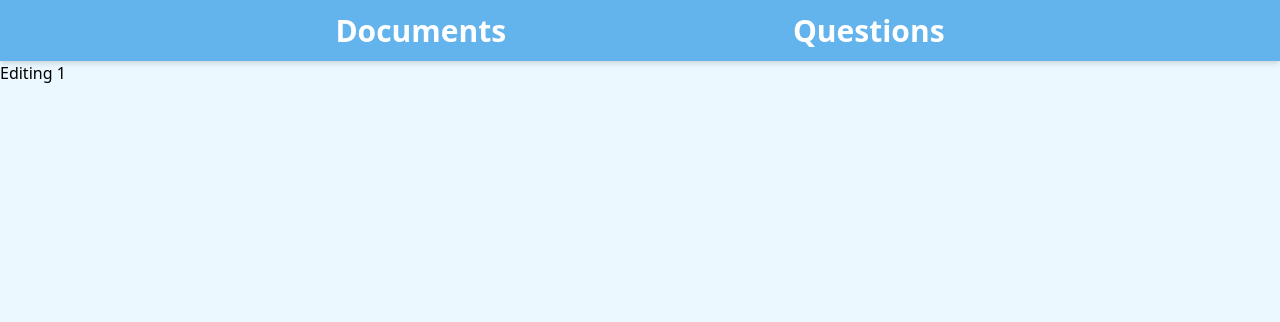
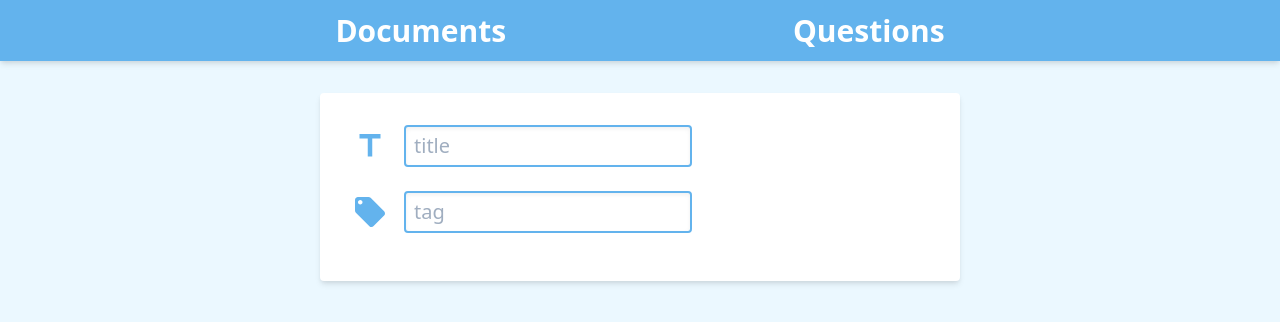
Before and after one commit to cronokirby/notatio, a Next.js app: page /edit/1 in a window 1280 px wide. Shown: the top 322 px of the page. Built offline with nearby package versions, Linux system fonts and the light colour scheme.

Commit message:
Add basic editing page for documents

```diff
--- a/components/icons.tsx
+++ b/components/icons.tsx
@@ -7,7 +7,31 @@ export function AddBox(size: number) {
       viewBox="0 0 24 24"
     >
       <path d="M19 3H5c-1.11 0-2 .9-2 2v14c0 1.1.89 2 2 2h14c1.1 0 2-.9 2-2V5c0-1.1-.9-2-2-2zm-2 10h-4v4h-2v-4H7v-2h4V7h2v4h4v2z" />
-      <path d="M0 0h24v24H0z" fill="none"/>
+      <path d="M0 0h24v24H0z" fill="none" />
     </svg>
   );
 }
+
+export const Title = (
+  <svg
+    xmlns="http://www.w3.org/2000/svg"
+    width="36"
+    height="36"
+    viewBox="0 0 24 24"
+  >
+    <path d="M5 4v3h5.5v12h3V7H19V4z" />
+    <path fill="none" d="M0 0h24v24H0V0z" />
+  </svg>
+);
+
+export const Tag = (
+  <svg
+    xmlns="http://www.w3.org/2000/svg"
+    width="36"
+    height="36"
+    viewBox="0 0 24 24"
+  >
+    <path d="M0 0h24v24H0z" fill="none" />
+    <path d="M21.41 11.58l-9-9C12.05 2.22 11.55 2 11 2H4c-1.1 0-2 .9-2 2v7c0 .55.22 1.05.59 1.42l9 9c.36.36.86.58 1.41.58.55 0 1.05-.22 1.41-.59l7-7c.37-.36.59-.86.59-1.41 0-.55-.23-1.06-.59-1.42zM5.5 7C4.67 7 4 6.33 4 5.5S4.67 4 5.5 4 7 4.67 7 5.5 6.33 7 5.5 7z" />
+  </svg>
+);
--- a/pages/api/document.ts
+++ b/pages/api/document.ts
@@ -14,31 +14,31 @@ export default async (req: NextApiRequest, res: NextApiResponse) => {
       .status(200)
       .json([
         {
-          _id: 'foo',
+          id: 'foo',
           title: 'General Physics, Electromagnetism',
           tags: ['Physics'],
           body: 'Here is some text',
         },
         {
-          _id: 'bar',
+          id: 'bar',
           title: 'Computer Networks',
           tags: ['CS'],
           body: 'Here is some text',
         },
         {
-          _id: '2',
+          id: '2',
           title: 'TSSO',
           tags: ['CS', 'Politics'],
           body: 'Here is some text',
         },
         {
-          _id: '4',
+          id: '4',
           title: 'The best course ever',
           tags: ['CS', 'Politics'],
           body: 'Here is some text',
         },
         {
-          _id: '5',
+          id: '5',
           title: 'An even better course',
           tags: ['CS', 'Politics'],
           body: 'Here is some text',
--- a/pages/edit/[id].tsx
+++ b/pages/edit/[id].tsx
@@ -1,13 +1,62 @@
-import { useRouter } from 'next/router';
+import React from 'react';
+import * as icons from '../../components/icons';
 import Nav from '../../components/Nav';
 
-export default function Post() {
-  const router = useRouter();
+export default function Edit() {
+  const [currentTag, setCurrentTag] = React.useState('');
+  const [tags, setTags] = React.useState<string[]>([]);
+
+  const createTag = () => {
+    setCurrentTag('');
+    setTags(ts => [...ts.filter(x => x !== currentTag), currentTag]);
+  };
+  const removeTag = (t: string) => {
+    setTags(ts => ts.filter(x => x !== t));
+  };
 
   return (
     <div>
       <Nav />
-      <p>Editing {router.query.id}</p>
+      <div className="w-11/12 p-8 mx-auto my-8 bg-white rounded shadow-md lg:w-1/2">
+        <div className="flex items-center">
+          <div className="text-blue-400 fill-current">{icons.Title}</div>
+          <input
+            placeholder="title"
+            className="w-1/2 px-2 py-1 mx-4 text-xl text-gray-600 border-2 border-blue-400 rounded shadow-inner focus:border-blue-500 bg-white-100"
+          ></input>
+        </div>
+        <div className="flex items-center mt-6">
+          <button
+            className="text-blue-400 fill-current hover:text-blue-300"
+            onClick={createTag}
+          >
+            {icons.Tag}
+          </button>
+          <input
+            placeholder="tag"
+            value={currentTag}
+            className="w-1/2 px-2 py-1 mx-4 text-xl text-gray-600 border-2 border-blue-400 rounded shadow-inner focus:border-blue-500 bg-white-100"
+            onKeyDown={e => {
+              if (e.key === 'Enter') {
+                createTag();
+              }
+            }}
+            onChange={e => setCurrentTag(e.target.value)}
+          ></input>
+        </div>
+        <ul className="flex flex-wrap items-center mt-4 text-sm">
+          {tags.map(t => (
+            <li key={t}>
+              <button
+                className="px-2 py-1 mx-1 text-blue-100 bg-blue-400 rounded shadow hover:bg-blue-200 hover:text-blue-400"
+                onClick={() => removeTag(t)}
+              >
+                {t}
+              </button>
+            </li>
+          ))}
+        </ul>
+      </div>
     </div>
   );
 }
```
